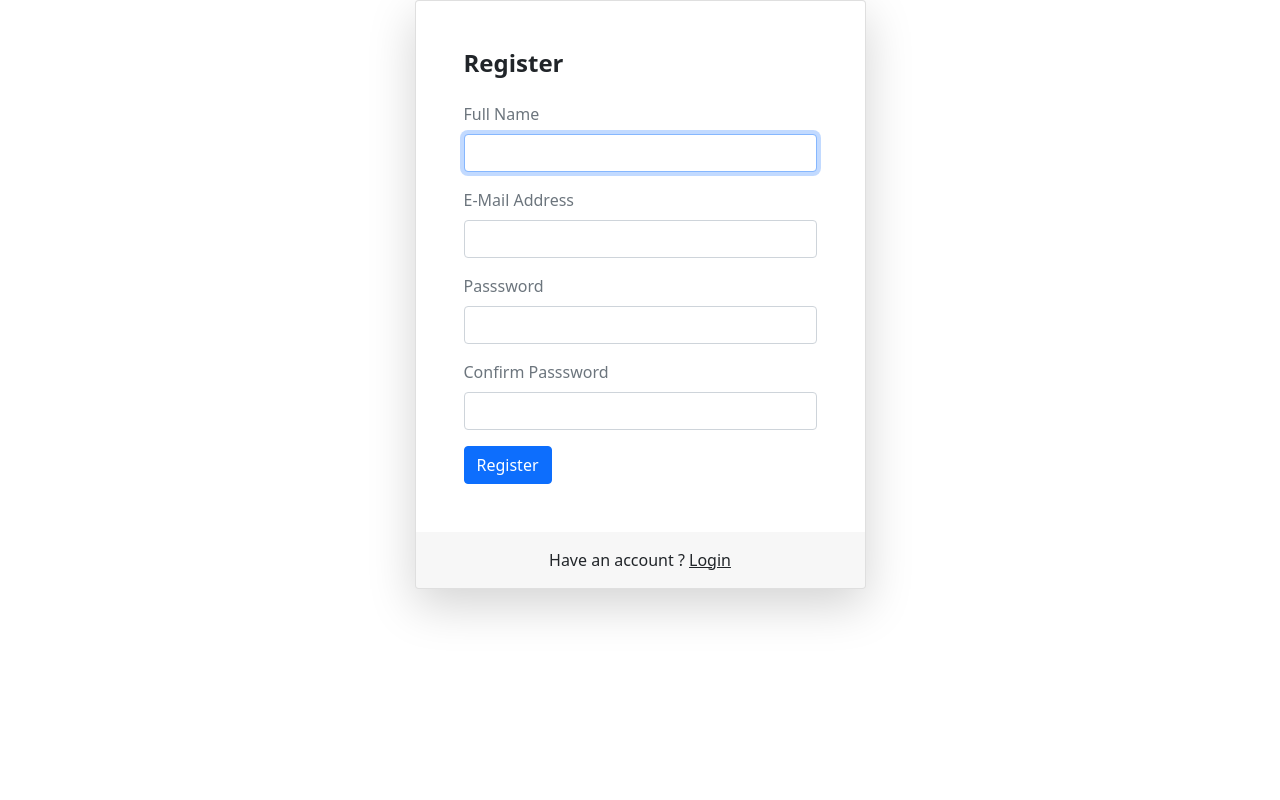
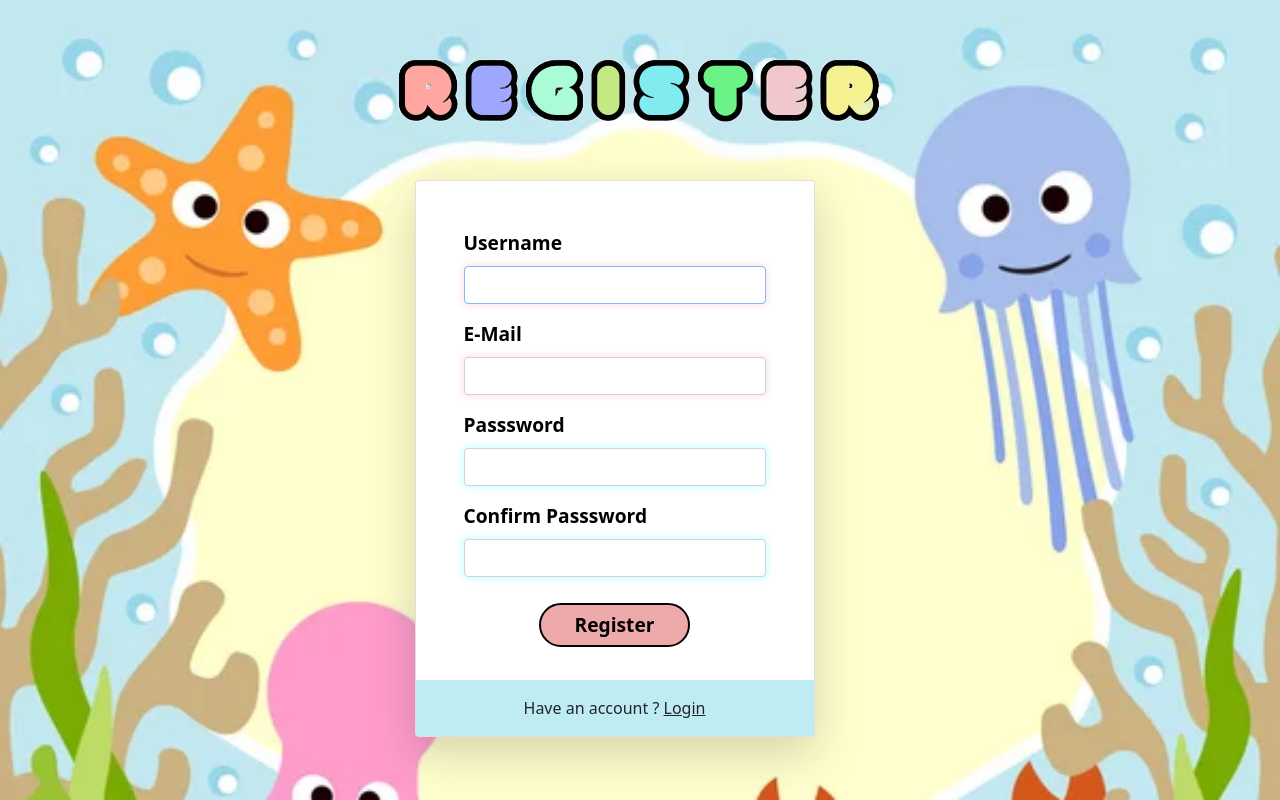
Before and after one commit to MadushaniR/Kinder-Korner, a CodeIgniter app: page /Kinder-Korner/index.php/auth/register in a window 1280 px wide. Run offline with CodeIgniter, Linux system fonts and the light colour scheme; some libraries are stand-ins or nearby versions.

Commit message:
login and register pages styking added

```diff
--- a/application/views/Auth/register.php
+++ b/application/views/Auth/register.php
@@ -11,23 +11,85 @@
 	<link rel="stylesheet" href="<?php echo site_url(); ?>assets/toast/toast.min.css">
 	<script src="<?php echo site_url(); ?>assets/toast/jqm.js"></script>
 	<script src="<?php echo site_url(); ?>assets/toast/toast.js"></script>
+	<style>
+		body {
+			background-image: url(<?php echo base_url('assets/images/bg.jpg'); ?>);
+			background-size: cover;
+			background-position: center top;
+
+		}
+
+		.card {
+			margin-top: 40%;
+			margin-bottom: auto;
+			max-width: 400px;
+			width: 100%;
+			/* border: 2px dashed black;  */
+			box-sizing: border-box;
+		}
+
+		.register-img {
+			position: absolute;
+			top: 50px;
+			left: 50%;
+			transform: translateX(-50%);
+			z-index: 1;
+		}
+
+		.card label,
+		.card h1 {
+			color: black !important;
+			font-weight: bold;
+			font-size: larger;
+		}
+
+		.card input[type="email"],
+		.card input[type="text"] {
+			box-shadow: 0px 0px 6px 2px #ffe6e6;
+		}
+
+		.card input[type="password"] {
+			box-shadow: 0px 0px 6px 2px #ccffff;
+		}
+
+		.card .btn-login {
+			background-color: #EEAAAB;
+			color: black;
+			border: 2px solid black;
+			border-radius: 30px;
+			width: 50%;
+			font-weight: bolder;
+			font-size: larger;
+			margin: auto;
+			margin-top: 10px;
+			margin-bottom: -15px;
+		}
+		.card .btn-login:hover {
+			background-color: #D89DA5;
+		}
+
+		.card-footer {
+			background-color: #bfecf2;
+		}
+	</style>
 </head>
 
 <body>
+	<img src="<?php echo base_url('assets/images/register.png'); ?>" alt="Register Image" class="register-img">
 	<section class="h-100">
 		<div class="container h-100">
 			<div class="row justify-content-sm-center h-100">
 				<div class="col-xxl-4 col-xl-5 col-lg-5 col-md-7 col-sm-9">
 					<div class="card shadow-lg">
 						<div class="card-body p-5">
-							<h1 class="fs-4 card-title fw-bold mb-4">Register</h1>
+							<!-- <h1 class="fs-4 card-title fw-bold mb-4">Register</h1> -->
 							<?php echo form_open('Auth/registration_form'); ?>
 							<div class="mb-3">
-								<label class="mb-2 text-muted" for="email">Full Name</label>
+								<label class="mb-2 text-muted" for="email">Username</label>
 								<input id="username" name="username" type="text" class="form-control" value="" required autofocus>
 							</div>
 							<div class="mb-3">
-								<label class="mb-2 text-muted" for="email">E-Mail Address</label>
+								<label class="mb-2 text-muted" for="email">E-Mail</label>
 								<input id="email" name="email" type="email" class="form-control" value="" required autofocus>
 							</div>
 							<div class="mb-3">
@@ -39,9 +101,7 @@
 								<input id="password" name="con_password" type="password" class="form-control" required>
 							</div>
 							<div class="d-flex align-items-center">
-								<button type="submit" class="btn btn-primary ">
-									Register
-								</button>
+							<button type="submit" class="btn btn-login ms-auto">Register</button>
 							</div>
 							<?php echo form_close(); ?>
 						</div>
```
Also changed, not shown: application/views/Auth/login.php (+71 -10 lines), assets/images/bg.jpg (added), assets/images/login.png (added), assets/images/register.png (added).
